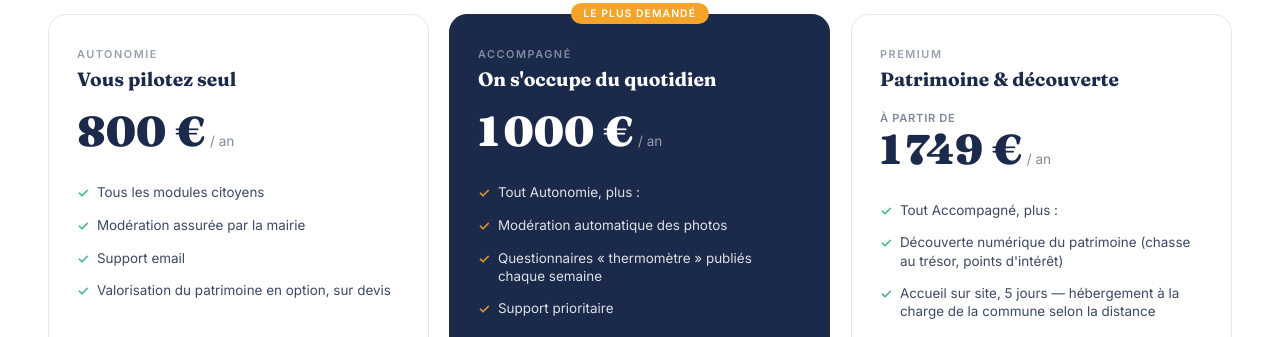
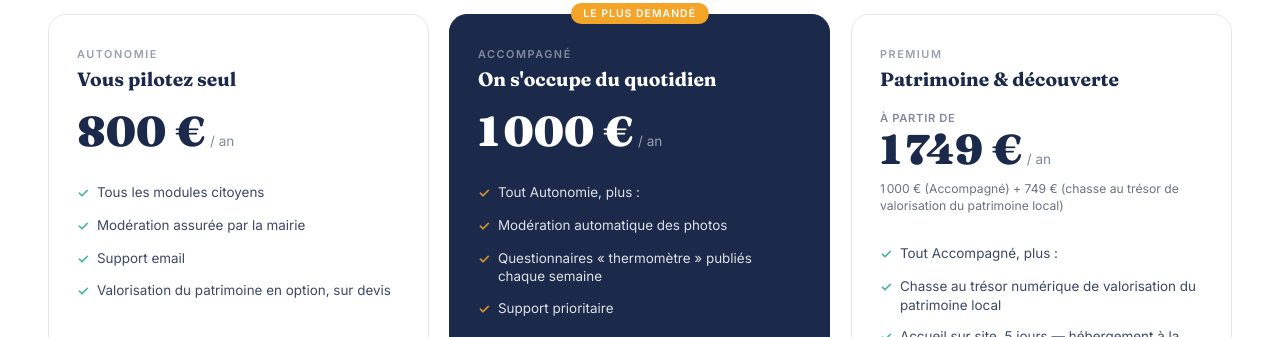
Before and after one commit to juicyagencyformation-collab/agora, a plain HTML site: page frontend/accueil.html in a window 1280 px wide. Shown: the part 4178-4515 px from the top of the page. Drawn offline with Linux system fonts and the light colour scheme; no server answers.

Commit message:
Landing page tarifs : carte Premium affiche le detail du calcul (Accompagne + 749E chasse au tresor de valorisation du patrimoine local) au lieu d'un seul prix total
Clarifie avec Leandre le 2026-08-22 : le prix Premium n'est pas un forfait a part mais la composition Accompagne + une chasse au tresor numerique dediee au patrimoine communal, mieux de le montrer explicitement plutot qu'un simple "a partir de X E".

```diff
--- a/frontend/accueil.html
+++ b/frontend/accueil.html
@@ -705,6 +705,13 @@
       margin-bottom: 0.2rem;
     }
 
+    .pricing-breakdown {
+      font-size: 0.76rem;
+      color: var(--text-muted);
+      margin: 0 0 1.5rem;
+      line-height: 1.4;
+    }
+
     .pricing-grid {
       display: grid;
       grid-template-columns: repeat(3, 1fr);
@@ -1610,14 +1617,17 @@
         <div class="pricing-card" data-reveal>
           <div class="pricing-label">Premium</div>
           <div class="pricing-title">Patrimoine &amp; découverte</div>
-          <div class="pricing-amount">
+          <div class="pricing-amount" style="margin-bottom: 0.6rem;">
             <div class="pricing-amount-prefix">à partir de</div>
             <span class="amount"><span id="prix-premium">1 199 €</span></span>
             <span class="period"> / an</span>
           </div>
+          <div class="pricing-breakdown">
+            <span id="prix-accompagne-detail">450 €</span> (Accompagné) + 749 € (chasse au trésor de valorisation du patrimoine local)
+          </div>
           <ul class="pricing-features">
             <li>Tout Accompagné, plus :</li>
-            <li>Découverte numérique du patrimoine (chasse au trésor, points d'intérêt)</li>
+            <li>Chasse au trésor numérique de valorisation du patrimoine local</li>
             <li>Accueil sur site, 5 jours — hébergement à la charge de la commune selon la distance</li>
             <li>Patrimoine étendu : prestation sur devis selon l'ampleur</li>
           </ul>
@@ -1637,6 +1647,7 @@
       var elAutonomie = document.getElementById('prix-autonomie');
       var elAccompagne = document.getElementById('prix-accompagne');
       var elPremium = document.getElementById('prix-premium');
+      var elAccompagneDetail = document.getElementById('prix-accompagne-detail');
       var lienAutonomie = document.getElementById('devis-autonomie');
       var lienAccompagne = document.getElementById('devis-accompagne');
       var lienPremium = document.getElementById('devis-premium');
@@ -1679,10 +1690,12 @@
         var premium = accompagne + bareme.prix_patrimoine_premium;
         var texteAutonomie = formaterPrix(autonomie);
         var texteAccompagne = formaterPrix(accompagne);
-        var texteJusqu = 'à partir de ' + formaterPrix(premium);
+        var texteJusqu = 'à partir de ' + formaterPrix(premium)
+          + ' (Accompagné ' + texteAccompagne + ' + 749 € chasse au trésor patrimoine)';
         elAutonomie.textContent = texteAutonomie;
         elAccompagne.textContent = texteAccompagne;
         elPremium.textContent = formaterPrix(premium);
+        if (elAccompagneDetail) elAccompagneDetail.textContent = texteAccompagne;
         if (lienAutonomie) lienAutonomie.href = lienMailtoDevis('Autonomie', habitants, texteAutonomie);
         if (lienAccompagne) lienAccompagne.href = lienMailtoDevis('Accompagné', habitants, texteAccompagne);
         if (lienPremium) lienPremium.href = lienMailtoDevis('Premium', habitants, texteJusqu);
```
